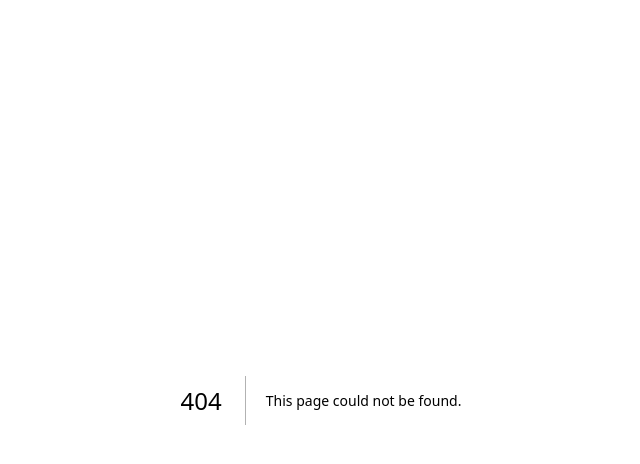
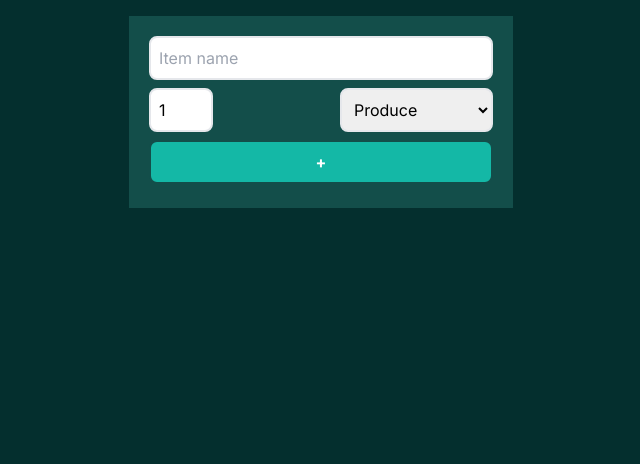
Before and after one commit to ChunxiaHuang/cprg306-assignments, a Next.js app: page /week-4 in a window 1280 px wide. Before the commit this address had no page. Shown: the top 464 px of the page, without its empty margins (319-959 px from the left). Built offline with nearby package versions, Linux system fonts and the light colour scheme.

Commit message:
Create page week 4
add link of week 4 to main page
create component new-item
create page for week 4

```diff
--- a/app/page.js
+++ b/app/page.js
@@ -8,6 +8,7 @@ export default function Home() {
       <ul>
         <li className="text-lg pl-20 text-teal-100"><Link href="./week-2">Week-2 Assignment</Link></li>
         <li className="text-lg pl-20 text-teal-100"><Link href="./week-3">Week-3 Assignment</Link></li>
+        <li className="text-lg pl-20 text-teal-100"><Link href="./week-4">Week-4 Assignment</Link></li>
       </ul>
     </main>
   );
--- /dev/null
+++ b/app/week-4/new-item.js
@@ -0,0 +1,62 @@
+"use client"
+
+import { useState } from "react";
+
+export default function NewItem(){
+
+    ///////problem:
+    ///////when click , the button become bigger, but affect the whole size
+    ///////cannot alert a new window
+    const buttonStyles = `bg-teal-500 border-2 border-teal-900 hover:bg-teal-600
+    active:border-teal-500
+    rounded-lg w-full p-2 text-white font-bold`;
+
+    const [itemName, setItemName] = useState("");
+    const [quantity, setQuantity] = useState(1);
+    const [category, setCategory] = useState("produce");
+
+    const handleSubmit = (event) => {
+        event.preventDefault();
+        let newItem = {
+            name: itemName ,
+            quantity: quantity,
+            category: category,
+        }
+        alert(`Added item: ${newItem.name}, quantity: ${newItem.quantity}, category: ${newItem.category}`);
+
+        setItemName("");
+        setQuantity(1);
+        setCategory("produce");
+    };
+
+    const handleItemName = (event) => setItemName(event.target.value);
+    const handleQuantity = (event) => setQuantity(event.target.value);
+    const handleCategory = (event) => setCategory(event.target.value);
+
+
+    return(
+        <form className="bg-teal-900 max-w-sm w-full p-5 m-4 h-48" onSubmit={handleSubmit}>
+            <div>
+                <input required onChange={handleItemName} className="border-2 rounded-lg p-2 w-full" placeholder="Item name" value={itemName}></input>
+            </div>
+            <div className="flex justify-between my-2">
+                <input onChange={handleQuantity} className="border-2 rounded-lg p-2 w-16" type="number" defaultValue={1} min={1} step={1} value={quantity}/>
+                <select onChange={handleCategory} className="border-2 rounded-lg p-2" value={category}>
+                    <option value="" disabled>Category</option>
+                    <option value="produce">Produce</option>
+                    <option value="dairy">Dairy</option>
+                    <option value="bakery">Bakery</option>
+                    <option value="meat">Meat</option>
+                    <option value="frozen foods">Frozen Foods</option>
+                    <option value="canned goods">Canned Goods</option>
+                    <option value="dry goods">Dry Goods</option>
+                    <option value="beverages">Beverages</option>
+                    <option value="snacks">Snacks</option>
+                    <option value="horsehold">Household</option>
+                    <option value="other">Other</option>
+                </select>
+            </div>
+            <button className={buttonStyles}>+</button>
+        </form>
+    );
+}
--- /dev/null
+++ b/app/week-4/page.js
@@ -0,0 +1,10 @@
+import NewItem from "./new-item";
+
+
+export default function Page(){
+    return(
+        <main className="bg-teal-950 flex justify-center h-screen">
+            <NewItem/>
+        </main>
+    );
+}
```
